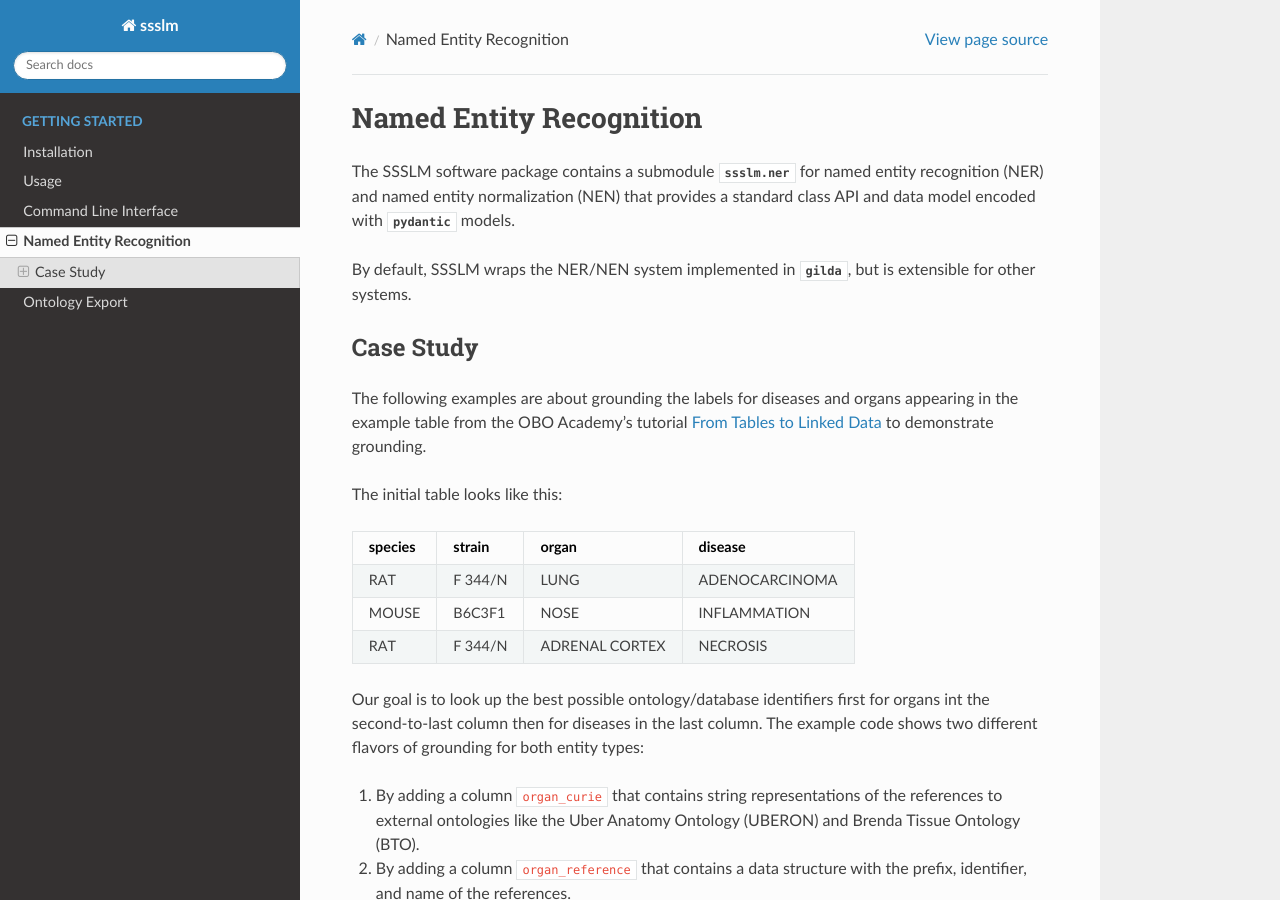
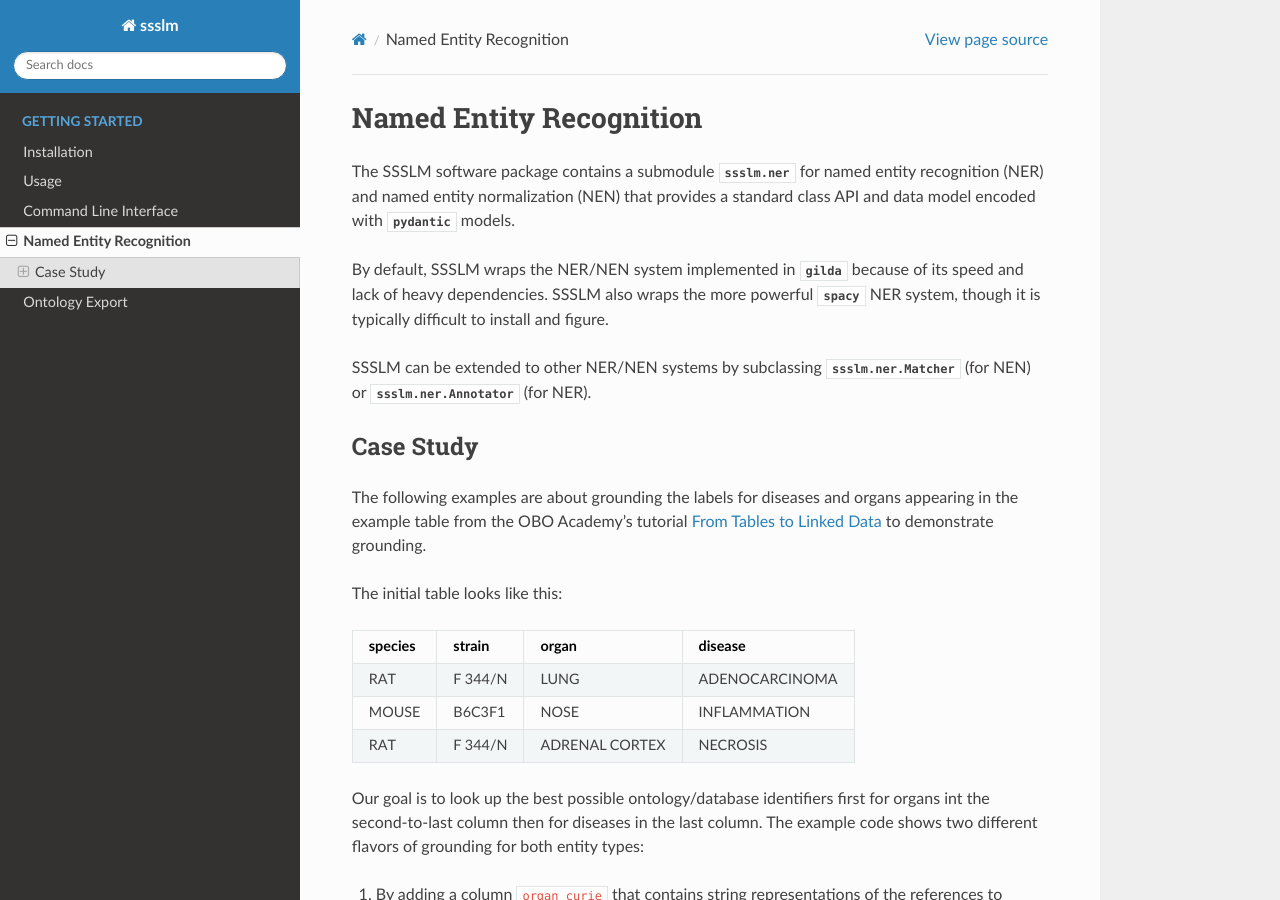
Before and after one commit to cthoyt/ssslm, a Sphinx documentation site: the page built from docs/source/ner.rst, in a window 1280 px wide and 900 px high. Built offline with Sphinx 7.4.7 and the Read the Docs theme 3.1.0, drawn with Linux system fonts in a browser that asks for light colours.

Commit message:
Update ner.rst

```diff
--- a/docs/source/ner.rst
+++ b/docs/source/ner.rst
@@ -5,8 +5,12 @@ The SSSLM software package contains a submodule :mod:`ssslm.ner` for named entit
 recognition (NER) and named entity normalization (NEN) that provides a standard class
 API and data model encoded with :mod:`pydantic` models.
 
-By default, SSSLM wraps the NER/NEN system implemented in :mod:`gilda`, but is
-extensible for other systems.
+By default, SSSLM wraps the NER/NEN system implemented in :mod:`gilda` because of its
+speed and lack of heavy dependencies. SSSLM also wraps the more powerful :mod:`spacy`
+NER system, though it is typically difficult to install and figure.
+
+SSSLM can be extended to other NER/NEN systems by subclassing :class:`ssslm.ner.Matcher`
+(for NEN) or :class:`ssslm.ner.Annotator` (for NER).
 
 Case Study
 ----------
```
